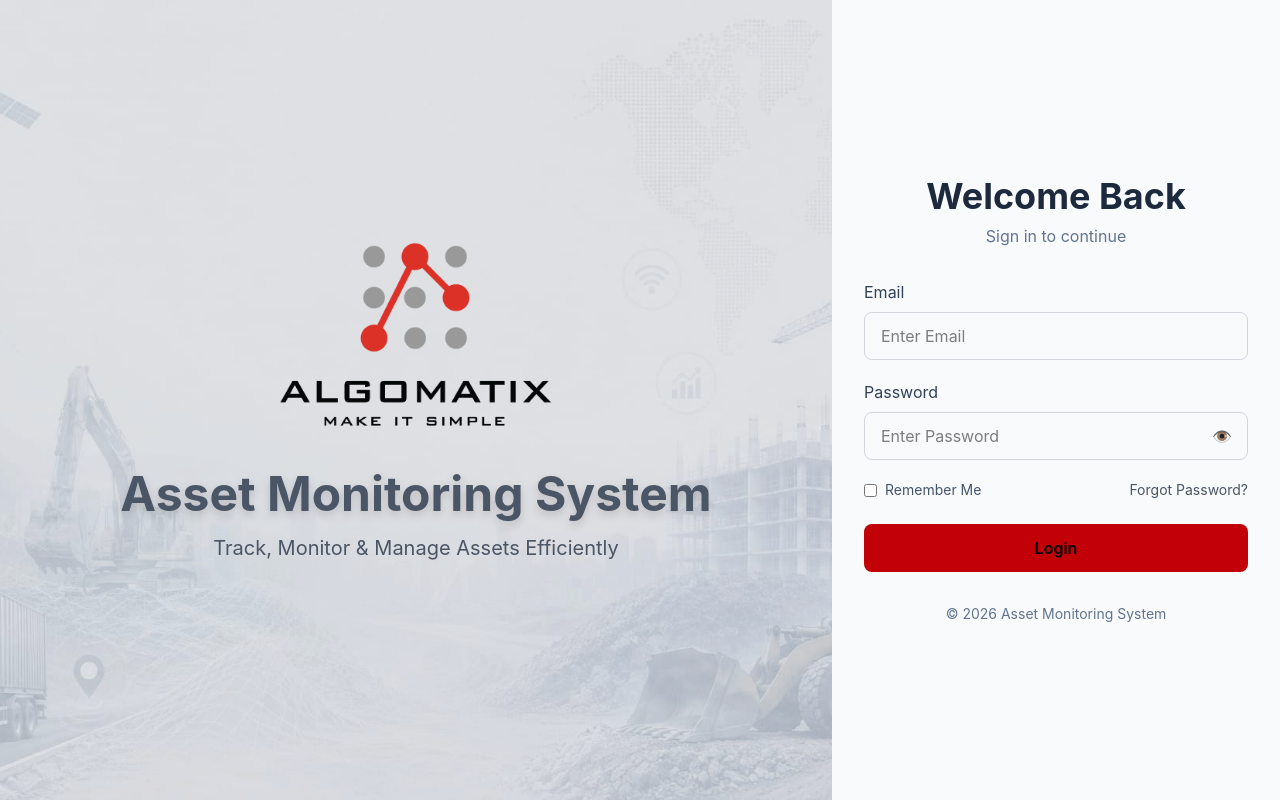
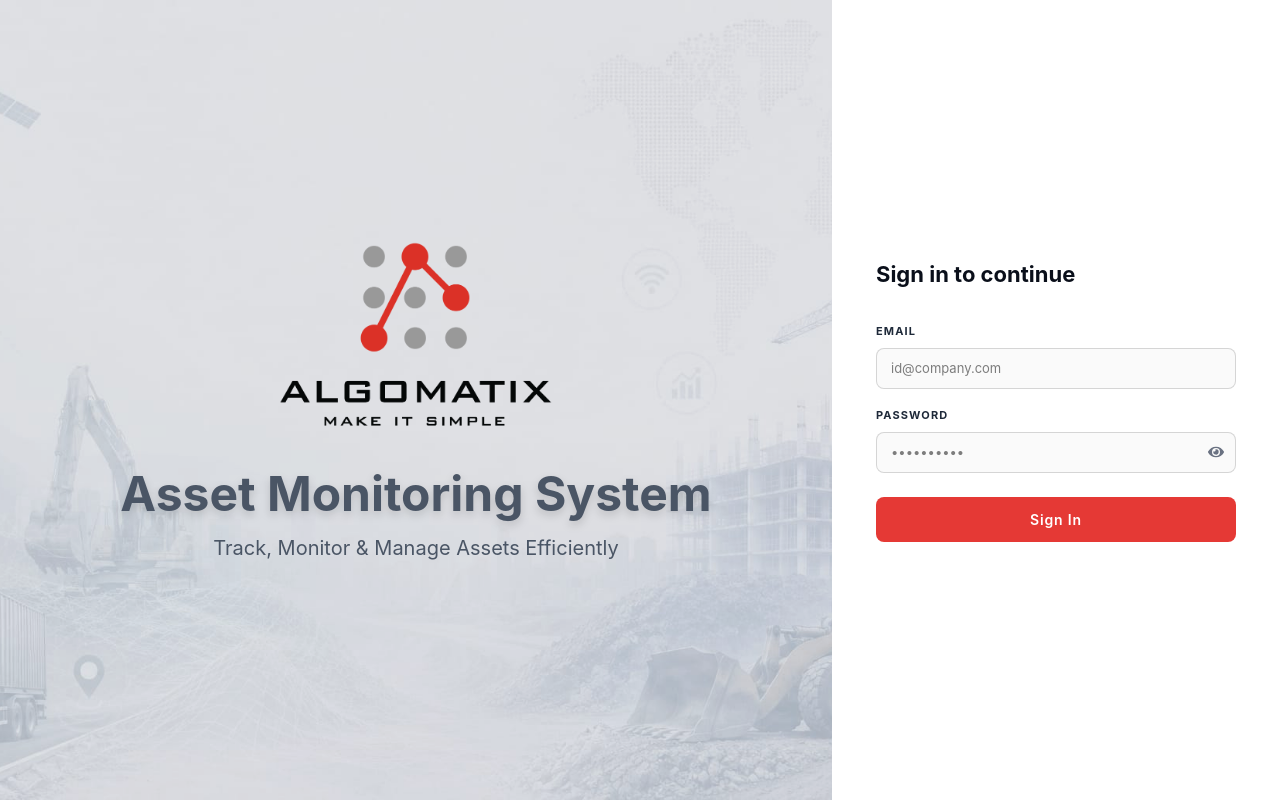
Before and after one commit to KrutikaJ12/asset-monitoring-system, a React app in the folder FrontEnd/: page /login in a window 1280 px wide. Built offline with nearby package versions, Linux system fonts and the light colour scheme; the HTML template or start-up script is replaced by a standard one.

Commit message:
Updated code

```diff
--- a/FrontEnd/package.json
+++ b/FrontEnd/package.json
@@ -19,6 +19,7 @@
     "axios": "^1.16.1",
     "react": "^19.2.7",
     "react-dom": "^19.2.7",
+    "react-icons": "^5.6.0",
     "tailwindcss": "^4.3.0",
     "tsparticles": "^4.1.3"
   },
--- a/FrontEnd/src/routes/login.jsx
+++ b/FrontEnd/src/routes/login.jsx
@@ -2,6 +2,7 @@ import { createFileRoute } from "@tanstack/react-router";
 import { useState } from "react";
 import logo from "../assets/algo-logo.png";
 import bgImage from "../assets/backgroundImage.jpeg";
+import { FaEye, FaEyeSlash } from "react-icons/fa";
 
 export const Route = createFileRoute("/login")({
   component: Login,
@@ -9,6 +10,7 @@ export const Route = createFileRoute("/login")({
 
 function Login() {
   const [showPassword, setShowPassword] = useState(false);
+
 
 
   const [formData, setFormData] = useState({
@@ -107,46 +109,41 @@ function Login() {
       </div>
 
       {/* Right Section - 25% */}
-      <div className="w-full lg:w-[35%] flex items-center justify-center bg-slate-50 p-8">
-        <div className="w-full max-w-md">
-          <h2 className="text-center text-4xl font-bold text-slate-800">
-            Welcome Back
-          </h2>
-
-          <p className="text-center text-slate-500 mt-2 mb-8">
+     <div className="flex flex-1 flex-col justify-center bg-white p-10 sm:p-11">
+            <div className="mb-8">
+              {/* <div className="mb-1.5 text-[11px] uppercase tracking-[0.15em] text-black/30">
+                Operator access
+              </div> */}
+              <h1 className="text-[22px] font-bold text-[#0a0f1a]">
                 Sign in to continue
-          </p>
-
+              </h1>
+            </div>
            <form onSubmit={handleSubmit}>
-            {/* Email */}
-            <div className="mb-5">
-              <label className="block text-slate-700 mb-2">
+  <div className="mb-4.5">
+    <label className="mb-2 block text-[11px] font-bold uppercase tracking-widest text-gray-800">
       Email
     </label>
 
     <input
-                type="email"
+      type="text"
       name="email"
       value={formData.email}
       onChange={handleChange}
-                placeholder="Enter Email"
-                className={`w-full h-12 px-4 rounded-lg border outline-none transition-all ${
+      placeholder="id@company.com"
+      className={`w-full rounded-lg border bg-neutral-50 px-3.5 py-2.5 text-[13px] outline-none ${
         errors.email
           ? "border-red-500"
-                    : "border-gray-300 focus:border-red-500"
+          : "border-black/15 focus:border-[#e53935]"
       }`}
     />
 
     {errors.email && (
-                <p className="text-red-500 text-sm mt-1">
-                  {errors.email}
-                </p>
+      <p className="mt-1 text-xs text-red-500">{errors.email}</p>
     )}
   </div>
 
-            {/* Password */}
-            <div className="mb-5">
-              <label className="block text-slate-700 mb-2">
+  <div className="mb-4.5">
+  <label className="mb-2 block text-[11px] font-bold uppercase tracking-widest text-gray-800">
     Password
   </label>
 
@@ -156,64 +153,35 @@ function Login() {
       name="password"
       value={formData.password}
       onChange={handleChange}
-                  placeholder="Enter Password"
-                  className={`w-full h-12 px-4 rounded-lg border outline-none transition-all ${
+      placeholder="••••••••••"
+      className={`w-full rounded-lg border bg-neutral-50 px-3.5 py-2.5 pr-10 text-[13px] outline-none ${
         errors.password
           ? "border-red-500"
-                      : "border-gray-300 focus:border-red-500"
+          : "border-black/15 focus:border-[#e53935]"
       }`}
     />
 
     <button
       type="button"
       onClick={() => setShowPassword(!showPassword)}
-                  className="absolute right-4 top-1/2 -translate-y-1/2"
+      className="absolute right-3 top-1/2 -translate-y-1/2 text-gray-500 hover:text-gray-700"
     >
-                  {showPassword ? "🙈" : "👁️"}
+      {showPassword ? <FaEyeSlash size={16} /> : <FaEye size={16} />}
     </button>
   </div>
 
   {errors.password && (
-                <p className="text-red-500 text-sm mt-1">
-                  {errors.password}
-                </p>
+    <p className="mt-1 text-xs text-red-500">{errors.password}</p>
   )}
 </div>
 
-            {/* Remember Me */}
-            <div className="flex items-center justify-between mb-6">
-              <label className="flex items-center gap-2 text-sm text-slate-600">
-                <input
-                  type="checkbox"
-                  name="remember"
-                  checked={formData.remember}
-                  onChange={handleChange}
-                  className="accent-blue-600"
-                />
-                Remember Me
-              </label>
-
-              <a
-                href="#"
-                className="text-sm text-gray-600 hover:text-blue-800"
-              >
-                Forgot Password?
-              </a>
-            </div>
-
-            {/* Login Button */}
 <button
   type="submit"
-              className="w-full h-12 rounded-lg text-black font-semibold bg-red-700 transition-all duration-300"
+  className="mt-6 flex w-full items-center justify-center gap-1.5 rounded-lg bg-[#e53935] px-4 py-3 text-[14px] font-semibold tracking-[0.06em] text-white transition-all hover:-translate-y-px hover:opacity-90 active:scale-[0.99]"
 >
-              Login
+  Sign In
 </button>
 </form>
-
-          <p className="text-center text-slate-500 mt-8 text-sm">
-            © 2026 Asset Monitoring System
-          </p>
-        </div>
           </div>
     </div>
   );
```
Also changed, not shown: 1 other file (tests, documents, lock files or other folders). Lines whose indentation alone changed are shown as unchanged.
